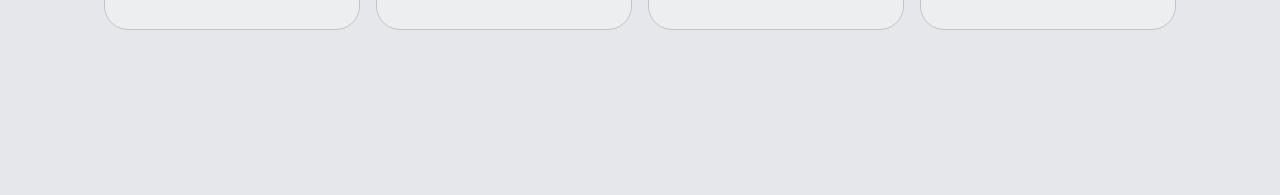
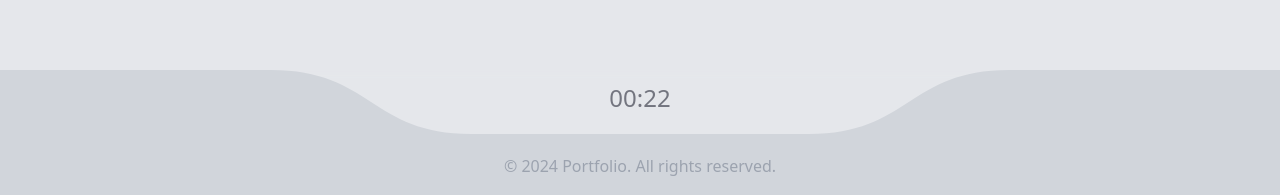
Before and after one commit to Ptitjbus/portfolio-2024, a Next.js app: page / in a window 1280 px wide. Shown: the part 602-797 px from the top of the page. Built offline with nearby package versions, Linux system fonts and the light colour scheme.

Commit message:
feat/add-footer

```diff
--- a/src/app/globals.css
+++ b/src/app/globals.css
@@ -35,6 +35,12 @@ body {
   animation: fadeIn 1s forwards;
 }
 
+.fade-in-bottom {
+  opacity: 0;
+  transform: translate(0, 200px);
+  animation: fadeIn 1s forwards;
+}
+
 @keyframes fadeIn {
   to {
     opacity: 1;
--- a/src/app/layout.tsx
+++ b/src/app/layout.tsx
@@ -17,8 +17,10 @@ export default function RootLayout({
 }>) {
   return (
     <html lang="en">
-      <CursorTrail />
-      <body className={"bg-gray-200"}>{children}</body>
+      <body className={"bg-gray-200"}>
+        <CursorTrail />
+        {children}
+      </body>
     </html>
   );
 }
--- a/src/app/page.tsx
+++ b/src/app/page.tsx
@@ -1,9 +1,11 @@
+import MenuFooter from "@/components/MenuFooter";
 import MenuGrid from "@/components/MenuGrid";
 
 export default function Home() {
   return (
     <main className="h-screen fixed w-screen overflow-hidden flex flex-col">
       <MenuGrid />
+      <MenuFooter />
     </main>
   );
 }
--- /dev/null
+++ b/src/components/Clock.tsx
@@ -0,0 +1,37 @@
+"use client"
+
+import React, { useState, useEffect } from 'react';
+
+const LiveClock: React.FC = () => {
+  const [time, setTime] = useState(new Date());
+  const [isClient, setIsClient] = useState(false);
+
+  useEffect(() => {
+    setIsClient(true);
+  }, []);
+
+  useEffect(() => {
+    if (!isClient) {
+      return;
+    }
+
+    const interval = setInterval(() => {
+      setTime(new Date());
+    }, 1000);
+
+    return () => clearInterval(interval);
+  }, [isClient]);
+
+  const getFormattedTime = (date: Date) => {
+    return date.toLocaleTimeString( undefined, { hour: '2-digit', minute: '2-digit', hour12: false});
+  };
+
+  if (!isClient) {
+    // Render just a placeholder on the server
+    return new Date().toLocaleDateString(undefined, { hour: '2-digit', minute: '2-digit', hour12: false});
+  }
+
+  return getFormattedTime(time);
+};
+
+export default LiveClock;
--- /dev/null
+++ b/src/components/MenuFooter.tsx
@@ -0,0 +1,31 @@
+import LiveClock from "./Clock";
+
+export default function MenuFooter() {
+
+    return (
+        <footer className="flex flex-col w-full fade-in-bottom backdrop-blur-sm bg-transparent">
+            <div className="flex h-16 justify-center">
+                <div className="w-full overflow-hidden bg-gray-300 h-full sm:h-[70px] "></div>
+                <div className="flex-shrink-0 w-[200px] bg-transparent">
+                    <svg width="200" height="64">
+                        <path d='M200 64C100 64 100.418 0.000135278 0 0V64H200Z' fill="rgb(209 213 219)"/>
+                    </svg>
+                </div>
+                <div className="sm:w-[100rem]">
+                    <p className="text-xl sm:text-2xl font-medium text-center whitespace-nowrap text-[#010313]/50 translate-y-3 w-full">
+                        <LiveClock />
+                    </p>
+                </div>
+                <div className="flex-shrink-0 w-[200px] bg-transparent">
+                    <svg width="200" height="64">
+                        <path d='M0 64C100 64 99.5825 0.000135278 200 0V64H0Z' fill="rgb(209 213 219)"/>
+                    </svg>
+                </div>
+                <div className="w-full overflow-hidden bg-gray-300 h-[50px] sm:h-[70px]"></div>
+            </div>
+            <div className="flex items-center justify-center bg-gray-300 h-16 text-gray-400">
+                <p>© 2024 Portfolio. All rights reserved.</p>
+            </div>
+        </footer>
+    );
+}
```
